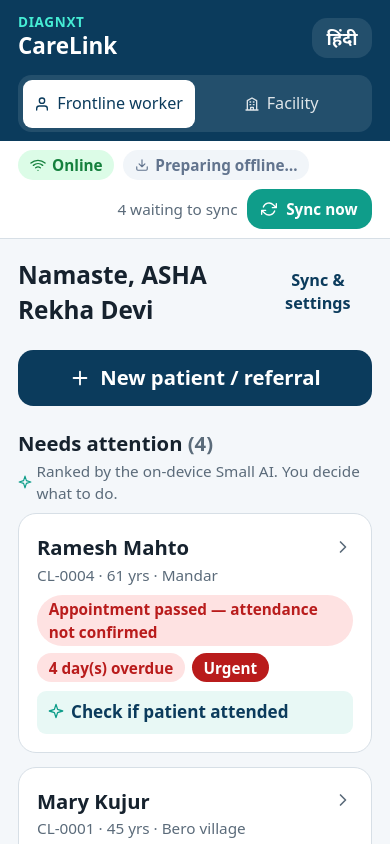
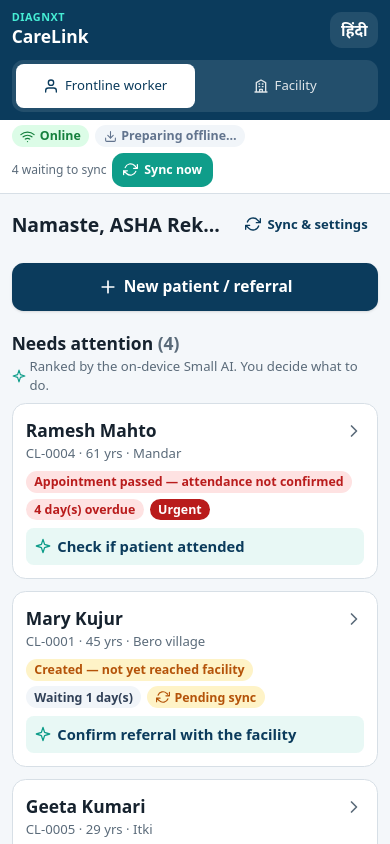
Before and after one commit to verum-sys/DiagNxt-Care, a React (Vite) app: page /case/1 in a window 390 px wide. Shown: the top 844 px of the page. Built offline with nearby package versions, Linux system fonts and the light colour scheme.

Commit message:
Optimize UI responsiveness for mobile devices across all screens

```diff
--- a/src/components/IntelligencePanel.tsx
+++ b/src/components/IntelligencePanel.tsx
@@ -88,11 +88,12 @@ export function IntelligencePanel({ intel, referralId }: { intel: Intelligence;
               {reasonText}
             </p>
             <p className="mt-1 text-[0.9rem] italic text-muted">{t('reason.youDecide')}</p>
-            <div className="mt-3 grid gap-2 sm:grid-cols-[1fr_auto]">
-              <Link to={takeHref} className="btn btn-primary btn-block" role="button">
+            <div className="mt-3 grid grid-cols-1 gap-2 sm:grid-cols-[1fr_auto]">
+              <Link to={takeHref} className="btn btn-primary btn-block text-center" role="button">
                 {t('intel.take')}
               </Link>
               <SpeakButton
+                className="w-full sm:w-auto"
                 segments={[
                   { key: `careState.${intel.careState}` },
                   { key: 'intel.suggested' },
--- a/src/components/Layout.tsx
+++ b/src/components/Layout.tsx
@@ -15,27 +15,29 @@ export function Layout({ children }: { children: ReactNode }) {
   return (
     <div className="flex min-h-dvh flex-col">
       <header className="bg-brand text-white">
-        <div className="mx-auto flex max-w-2xl flex-wrap items-center gap-2 px-4 py-3">
-          <Link to={isFacility ? '/facility' : '/'} className="mr-auto leading-tight">
-            <div className="text-[0.75rem] font-semibold uppercase tracking-wider text-teal-300">{t('app.by')}</div>
-            <div className="text-xl font-bold">{t('app.name')}</div>
+        <div className="mx-auto flex max-w-2xl items-center justify-between gap-2 px-3 py-2.5 sm:px-4 sm:py-3">
+          <Link to={isFacility ? '/facility' : '/'} className="mr-auto leading-tight min-w-0">
+            <div className="text-[0.7rem] sm:text-[0.75rem] font-semibold uppercase tracking-wider text-teal-300 truncate">{t('app.by')}</div>
+            <div className="text-lg sm:text-xl font-bold truncate">{t('app.name')}</div>
           </Link>
+          <div className="flex items-center gap-1.5 sm:gap-2 shrink-0">
             <InstallButton />
             <button
               type="button"
               onClick={() => setLang(lang === 'en' ? 'hi' : 'en')}
-            className="btn !min-h-[40px] !px-3 !py-1 bg-white/10 text-white text-[0.85rem]"
+              className="btn !min-h-[36px] sm:!min-h-[40px] !px-2.5 sm:!px-3 !py-1 bg-white/10 text-white text-[0.8rem] sm:text-[0.85rem]"
               aria-label="Change language"
             >
               {t('lang.toggle')}
             </button>
           </div>
-        <nav className="mx-auto flex max-w-2xl px-4 pb-2" aria-label="Role">
-          <div className="grid w-full grid-cols-2 rounded-xl bg-white/10 p-1 text-[0.9rem]">
+        </div>
+        <nav className="mx-auto flex max-w-2xl px-3 pb-2 sm:px-4" aria-label="Role">
+          <div className="grid w-full grid-cols-2 rounded-xl bg-white/10 p-1 text-[0.85rem] sm:text-[0.9rem]">
             <button
               type="button"
               onClick={() => navigate('/')}
-              className={`flex min-h-[40px] items-center justify-center gap-1.5 rounded-lg font-semibold ${!isFacility ? 'bg-white text-brand' : 'text-white/85'}`}
+              className={`flex min-h-[38px] sm:min-h-[40px] items-center justify-center gap-1.5 rounded-lg font-semibold ${!isFacility ? 'bg-white text-brand' : 'text-white/85'}`}
               aria-pressed={!isFacility}
             >
               <Icon name="user" size={16} />
@@ -44,7 +46,7 @@ export function Layout({ children }: { children: ReactNode }) {
             <button
               type="button"
               onClick={() => navigate('/facility')}
-              className={`flex min-h-[40px] items-center justify-center gap-1.5 rounded-lg font-semibold ${isFacility ? 'bg-white text-brand' : 'text-white/85'}`}
+              className={`flex min-h-[38px] sm:min-h-[40px] items-center justify-center gap-1.5 rounded-lg font-semibold ${isFacility ? 'bg-white text-brand' : 'text-white/85'}`}
               aria-pressed={isFacility}
             >
               <Icon name="building" size={16} />
@@ -56,10 +58,10 @@ export function Layout({ children }: { children: ReactNode }) {
 
       <StatusBar showSync={!isFacility} />
 
-      <main className="mx-auto w-full max-w-2xl flex-1 px-4 py-4">{children}</main>
+      <main className="mx-auto w-full max-w-2xl flex-1 px-3 py-3 sm:px-4 sm:py-4">{children}</main>
 
       <footer className="border-t border-line bg-white">
-        <p className="mx-auto max-w-2xl px-4 py-3 text-center text-[0.8rem] font-semibold text-muted">{t('footer.boundaries')}</p>
+        <p className="mx-auto max-w-2xl px-3 py-2.5 sm:px-4 sm:py-3 text-center text-[0.75rem] sm:text-[0.8rem] font-semibold text-muted">{t('footer.boundaries')}</p>
       </footer>
     </div>
   );
--- a/src/components/StatusBar.tsx
+++ b/src/components/StatusBar.tsx
@@ -13,17 +13,18 @@ export function StatusBar({ showSync = true }: { showSync?: boolean }) {
       role="status"
       aria-live="polite"
     >
-      <div className="mx-auto flex max-w-2xl flex-wrap items-center gap-2 px-4 py-2 text-[0.85rem]">
+      <div className="mx-auto flex max-w-2xl flex-wrap items-center justify-between gap-1.5 px-3 py-1.5 sm:gap-2 sm:px-4 sm:py-2 text-[0.8rem] sm:text-[0.85rem]">
+        <div className="flex flex-wrap items-center gap-1.5">
           <span
             className={`chip ${online ? 'bg-ok-soft text-ok' : 'bg-white/15 text-white'}`}
             data-testid="connectivity"
           >
-          <Icon name={online ? 'online' : 'offline'} size={16} />
+            <Icon name={online ? 'online' : 'offline'} size={15} />
             {online ? t('status.online') : simulateOffline ? t('status.offlineSim') : t('status.offline')}
           </span>
 
           <span className={`chip ${offlineReady ? (online ? 'bg-info-soft text-brand' : 'bg-white/15 text-white') : 'bg-slate-100 text-slate-500'}`}>
-          <Icon name={offlineReady ? 'check' : 'download'} size={14} />
+            <Icon name={offlineReady ? 'check' : 'download'} size={13} />
             {offlineReady ? t('status.readyOffline') : t('status.preparingOffline')}
           </span>
 
@@ -34,13 +35,14 @@ export function StatusBar({ showSync = true }: { showSync?: boolean }) {
               className="chip cursor-pointer bg-brand text-white font-semibold shadow-sm hover:opacity-90"
               title="A new version of CareLink is ready. Tap to reload."
             >
-            <Icon name="spark" size={14} className="text-accent" />
+              <Icon name="spark" size={13} className="text-accent" />
               {t('status.updateReady')}
             </button>
           )}
+        </div>
 
-        <span className="ml-auto flex items-center gap-2">
-          <span className={online ? 'text-muted' : 'text-slate-200'}>
+        <div className="flex items-center gap-1.5 sm:gap-2">
+          <span className={`text-[0.78rem] sm:text-[0.85rem] ${online ? 'text-muted' : 'text-slate-200'}`}>
             {pending > 0 ? t('status.pending', { n: pending }) : t('status.allSynced')}
           </span>
           {showSync && online && (
@@ -48,16 +50,16 @@ export function StatusBar({ showSync = true }: { showSync?: boolean }) {
               type="button"
               onClick={() => void sync()}
               disabled={syncing}
-              className={`btn !min-h-[40px] !px-3 !py-1 text-[0.85rem] ${pending > 0 ? 'btn-accent' : 'btn-secondary'}`}
+              className={`btn !min-h-[34px] sm:!min-h-[40px] !px-2.5 sm:!px-3 !py-0.5 sm:!py-1 text-[0.78rem] sm:text-[0.85rem] ${pending > 0 ? 'btn-accent' : 'btn-secondary'}`}
             >
-              <Icon name="sync" size={16} className={syncing ? 'animate-spin' : ''} />
+              <Icon name="sync" size={15} className={syncing ? 'animate-spin' : ''} />
               {syncing ? t('status.syncing') : t('status.syncAvailable')}
             </button>
           )}
-        </span>
+        </div>
       </div>
       {!online && (
-        <div className="mx-auto max-w-2xl px-4 pb-2 text-[0.85rem] text-slate-200">{t('status.offlineNote')}</div>
+        <div className="mx-auto max-w-2xl px-3 pb-1.5 sm:px-4 sm:pb-2 text-[0.78rem] sm:text-[0.85rem] text-slate-200">{t('status.offlineNote')}</div>
       )}
     </div>
   );
--- a/src/index.css
+++ b/src/index.css
@@ -18,10 +18,16 @@
   --color-info-soft: #e0ecf7;
 }
 
-/* Readability spec: 18px base, 48px tap targets, text-labelled buttons. */
+/* Mobile-first responsive readability spec: 15.5px base on mobile, 18px on tablets/desktop */
 html {
-  font-size: 18px;
+  font-size: 15.5px;
   -webkit-text-size-adjust: 100%;
+}
+
+@media (min-width: 640px) {
+  html {
+    font-size: 18px;
+  }
 }
 
 body {
@@ -30,6 +36,9 @@ body {
   color: var(--color-ink);
   font-family: system-ui, -apple-system, "Segoe UI", Roboto, "Noto Sans", "Noto Sans Devanagari", sans-serif;
   line-height: 1.45;
+  padding-bottom: env(safe-area-inset-bottom, 0px);
+  padding-left: env(safe-area-inset-left, 0px);
+  padding-right: env(safe-area-inset-right, 0px);
 }
 
 button, input, select, textarea {
@@ -37,19 +46,38 @@ button, input, select, textarea {
 }
 
 button, a[role="button"], label.tap {
-  min-height: 48px;
+  min-height: 44px;
+}
+
+@media (min-width: 640px) {
+  button, a[role="button"], label.tap {
+    min-height: 48px;
+  }
 }
 
 input, select, textarea {
-  min-height: 48px;
+  font-size: 16px; /* Prevents iOS Safari auto-zoom on focus */
+  min-height: 44px;
   width: 100%;
   border: 1px solid var(--color-line);
   border-radius: 0.75rem;
-  padding: 0.6rem 0.85rem;
+  padding: 0.55rem 0.8rem;
   background: #fff;
+  box-sizing: border-box;
 }
 
-textarea { min-height: 7rem; }
+@media (min-width: 640px) {
+  input, select, textarea {
+    min-height: 48px;
+    padding: 0.6rem 0.85rem;
+  }
+}
+
+textarea { min-height: 6.5rem; }
+
+@media (min-width: 640px) {
+  textarea { min-height: 7rem; }
+}
 
 input:focus, select:focus, textarea:focus, button:focus-visible {
   outline: 3px solid #7cc4f5;
@@ -60,15 +88,28 @@ input:focus, select:focus, textarea:focus, button:focus-visible {
   display: inline-flex;
   align-items: center;
   justify-content: center;
-  gap: 0.5rem;
-  min-height: 48px;
-  padding: 0.6rem 1.1rem;
-  border-radius: 0.85rem;
+  gap: 0.4rem;
+  min-height: 44px;
+  padding: 0.5rem 0.9rem;
+  border-radius: 0.75rem;
   font-weight: 600;
   border: 1px solid transparent;
   cursor: pointer;
   text-align: center;
+  touch-action: manipulation;
+  -webkit-tap-highlight-color: transparent;
+  user-select: none;
 }
+
+@media (min-width: 640px) {
+  .btn {
+    gap: 0.5rem;
+    min-height: 48px;
+    padding: 0.6rem 1.1rem;
+    border-radius: 0.85rem;
+  }
+}
+
 .btn:disabled { opacity: 0.5; cursor: not-allowed; }
 .btn-primary { background: var(--color-brand); color: #fff; }
 .btn-primary:hover { background: var(--color-brand-dark); }
@@ -80,22 +121,39 @@ input:focus, select:focus, textarea:focus, button:focus-visible {
 .card {
   background: #fff;
   border: 1px solid var(--color-line);
-  border-radius: 1rem;
-  padding: 1rem;
+  border-radius: 0.875rem;
+  padding: 0.85rem;
+}
+
+@media (min-width: 640px) {
+  .card {
+    border-radius: 1rem;
+    padding: 1rem;
+  }
 }
 
 .chip {
   display: inline-flex;
   align-items: center;
-  gap: 0.35rem;
-  padding: 0.2rem 0.65rem;
+  gap: 0.3rem;
+  padding: 0.2rem 0.55rem;
   border-radius: 999px;
-  font-size: 0.85rem;
+  font-size: 0.8rem;
   font-weight: 600;
+  line-height: 1.25;
   max-width: 100%;
   white-space: normal;
   text-align: left;
 }
+
+@media (min-width: 640px) {
+  .chip {
+    gap: 0.35rem;
+    padding: 0.2rem 0.65rem;
+    font-size: 0.85rem;
+  }
+}
+
 
 /* Highlighted describe textarea — mirror layer + transparent input */
 .highlight-ta-wrap {
@@ -170,9 +228,16 @@ mark.highlight-field-active {
 dialog.review-dialog {
   border: 1px solid var(--color-line);
   border-radius: 1rem;
-  padding: 1.25rem;
-  max-width: min(32rem, calc(100vw - 2rem));
+  padding: 1rem;
+  max-width: calc(100vw - 1.5rem);
   box-shadow: 0 12px 40px rgb(0 0 0 / 0.15);
+  margin: auto;
+}
+@media (min-width: 640px) {
+  dialog.review-dialog {
+    padding: 1.25rem;
+    max-width: min(32rem, calc(100vw - 2rem));
+  }
 }
 dialog.review-dialog::backdrop {
   background: rgb(11 59 92 / 0.35);
--- a/src/pages/frontline/CaseView.tsx
+++ b/src/pages/frontline/CaseView.tsx
@@ -13,9 +13,9 @@ import { analyze } from '../../intelligence/engine';
 
 function Row({ label, children }: { label: string; children: React.ReactNode }) {
   return (
-    <div className="flex justify-between gap-3 py-1.5">
+    <div className="flex flex-wrap sm:flex-nowrap items-center justify-between gap-1.5 py-1.5 text-[0.88rem] sm:text-base">
       <dt className="text-muted">{label}</dt>
-      <dd className="text-right font-semibold">{children}</dd>
+      <dd className="text-right font-semibold break-words max-w-full">{children}</dd>
     </div>
   );
 }
--- a/src/pages/frontline/Home.tsx
+++ b/src/pages/frontline/Home.tsx
@@ -53,14 +53,15 @@ export function Home() {
   return (
     <div className="space-y-5">
       <div className="flex items-center justify-between gap-2">
-        <h1 className="text-[1.35rem] font-bold">{t('home.greeting', { name: workerName })}</h1>
-        <Link to="/sync" className="btn btn-ghost !px-2 text-[0.9rem]">
-          {t('home.sync')}
+        <h1 className="text-xl sm:text-[1.35rem] font-bold truncate">{t('home.greeting', { name: workerName })}</h1>
+        <Link to="/sync" className="btn btn-ghost !min-h-[38px] !px-2.5 text-[0.85rem] sm:text-[0.9rem] shrink-0">
+          <Icon name="sync" size={16} />
+          <span>{t('home.sync')}</span>
         </Link>
       </div>
 
-      <Link to="/new" className="btn btn-primary btn-block !min-h-[56px] text-lg" role="button" data-testid="new-case">
-        <Icon name="plus" size={22} />
+      <Link to="/new" className="btn btn-primary btn-block !min-h-[48px] sm:!min-h-[56px] text-base sm:text-lg shadow-sm" role="button" data-testid="new-case">
+        <Icon name="plus" size={20} />
         {t('home.newCase')}
       </Link>
 
```
Also changed, not shown: src/components/CaseStageSummary.tsx (+4 -4 lines), src/pages/frontline/NewCase.tsx (+19 -13 lines). Lines whose indentation alone changed are shown as unchanged.
